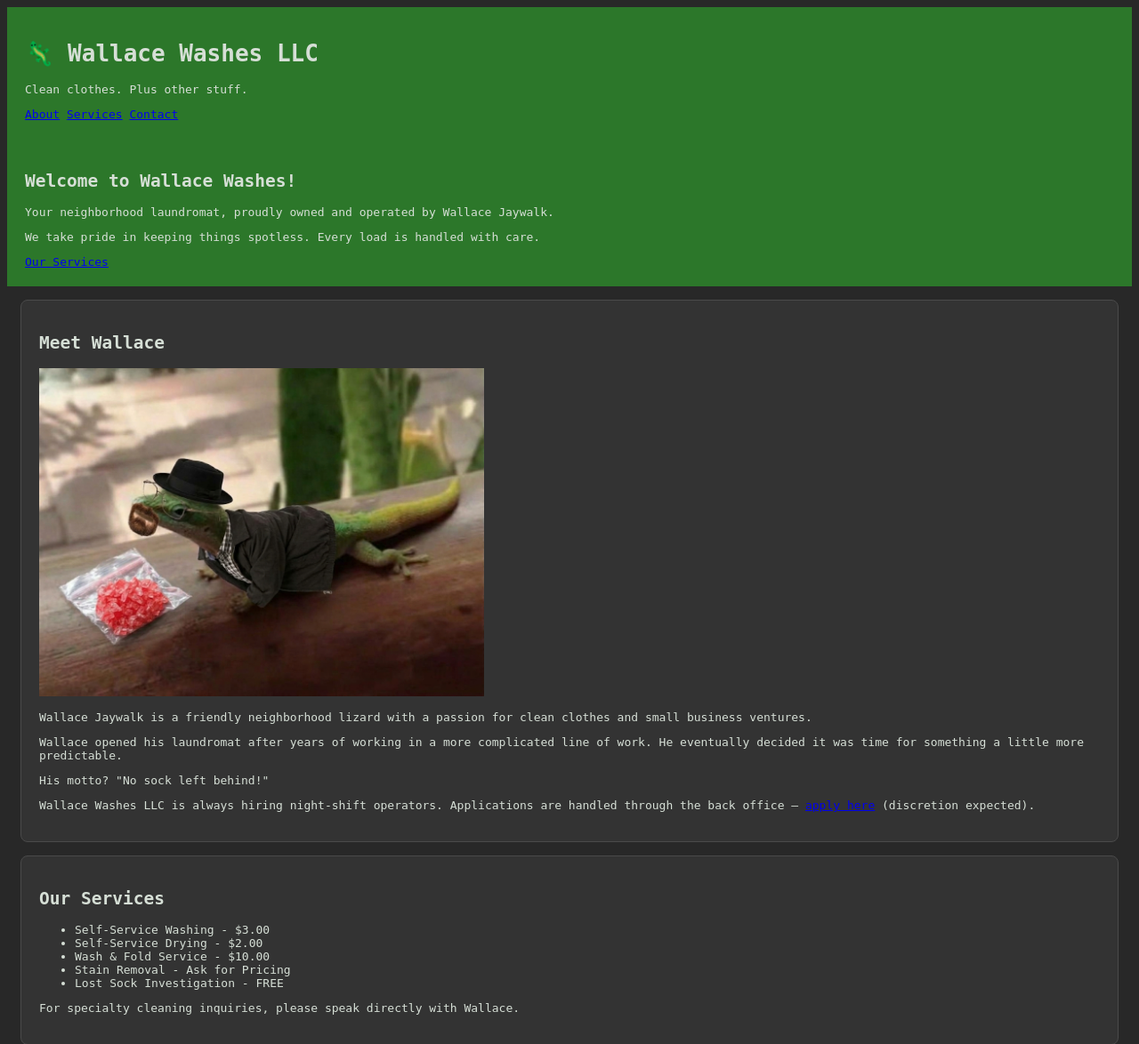
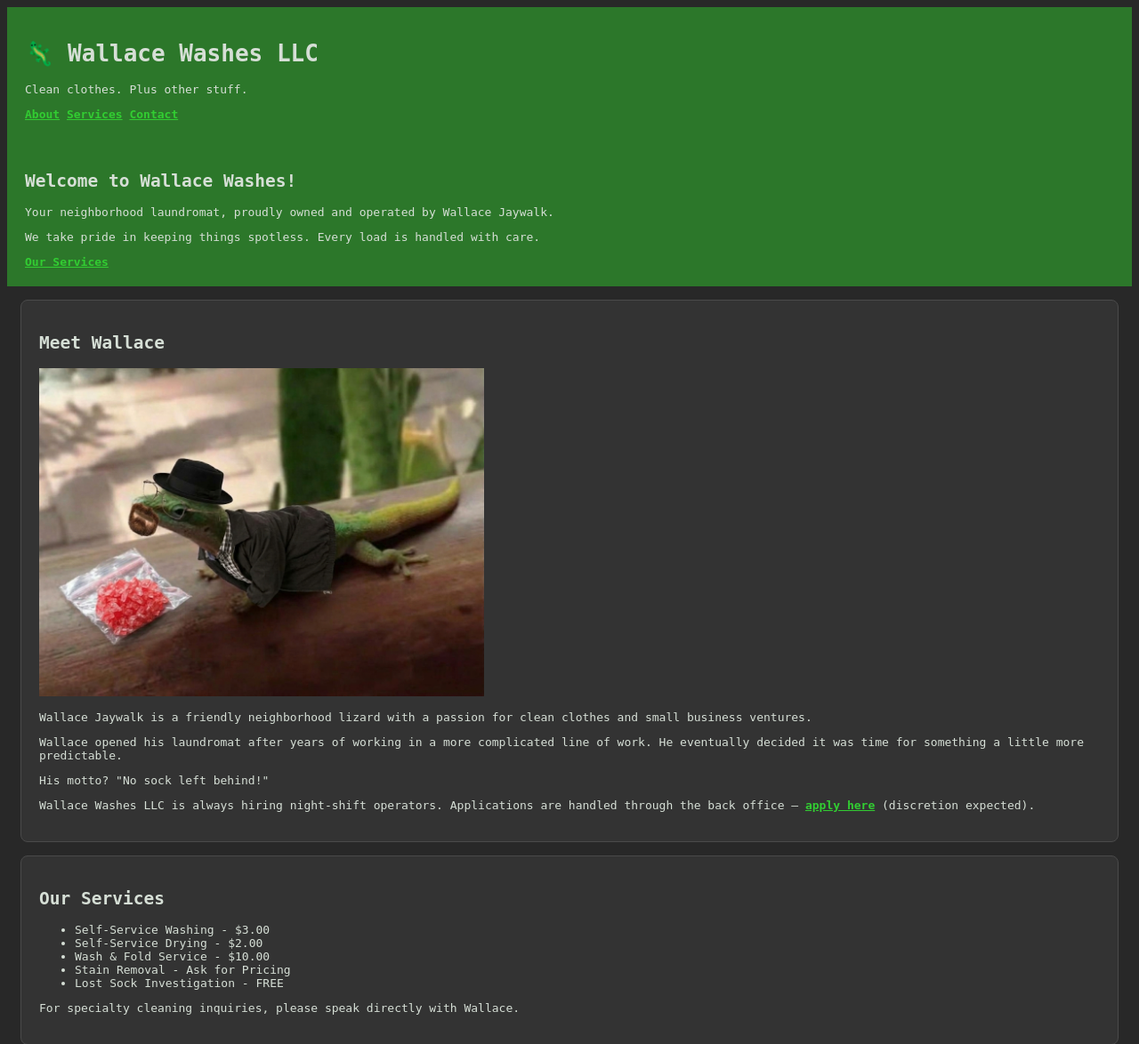
Before and after one commit to davidnard21/wallace-web-lab, a Flask app: page / in a window 1280 px wide. Shown: the top 1174 px of the page at 89% size. Run offline with Flask 3, Linux system fonts and the light colour scheme.

Commit message:
fixed colors for css on webapp-a

```diff
--- a/webapps/webapp-a/static/style.css
+++ b/webapps/webapp-a/static/style.css
@@ -16,6 +16,14 @@ footer {
 }
 img {
     width: 500px;
+}
+
+a {
+    color: limegreen;
+    font-weight: bold;
+}
+a:visited {
+    color: limegreen;
 }
 
 /* DASHBOARD CARDS */
```
